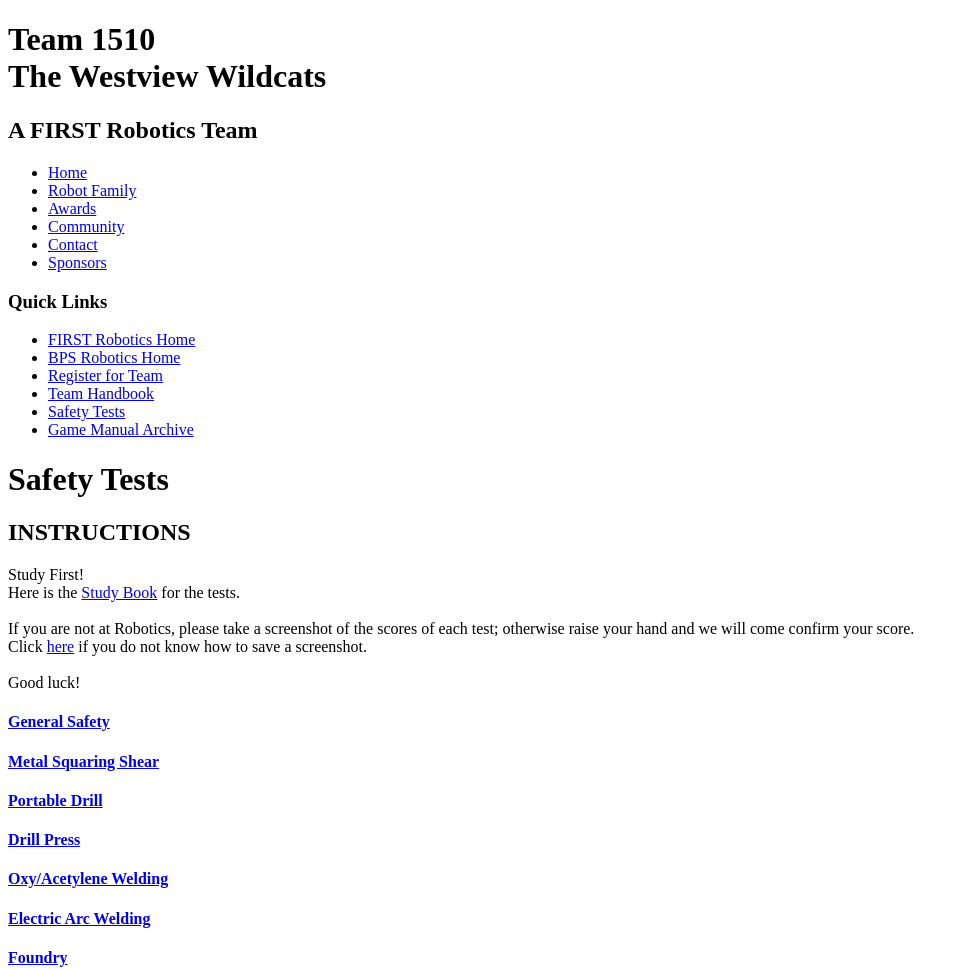
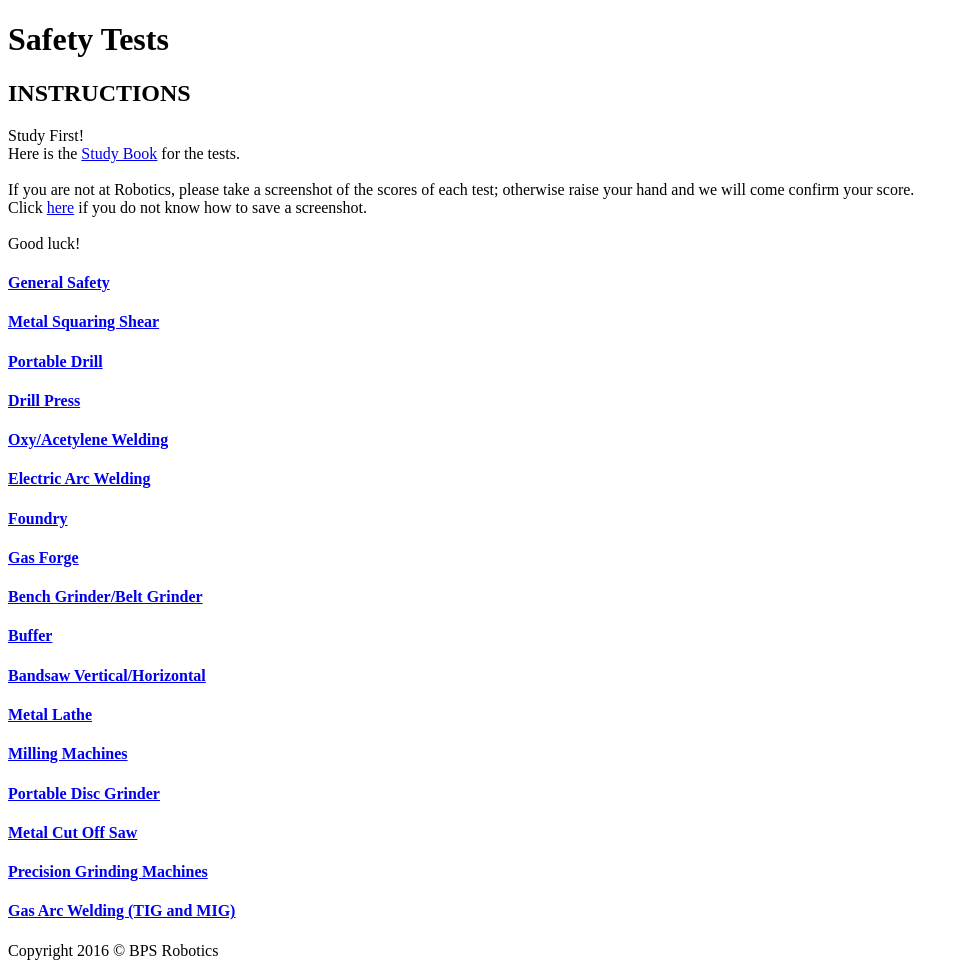
Before and after one commit to bpsrobotics/safetytests-js, a plain HTML site: page index.html in a window 1280 px wide. Shown: the top 969 px of the page, without its empty margins (0-969 px from the left). Drawn offline with Linux system fonts and the light colour scheme.

```diff
--- a/index.html
+++ b/index.html
@@ -1,47 +1,10 @@
 <!DOCTYPE HTML>
 <html>
-
 	<head>
-		<title>1510 Wildcat Robotics</title>
-		<meta name="description" content="website description" />
-		<meta name="keywords" content="website keywords, website keywords" />
+		<title>BPS Robotics Safety Tests</title>
 		<meta http-equiv="content-type" content="text/html; charset=windows-1252" />
-		<link rel="stylesheet" type="text/css" href="../style/style.css" title="style" />
-		<link rel="SHORTCUT ICON" href="../favicon.ico"/>
 	</head>
-
-<body>
-  <div id="main">
-    <div id="header">
-      <div id="logo">
-        <div id="logo_text">
-          <h1>Team 1510<span class="logo_colour"><br>The Westview Wildcats</span></a></h1>
-          <h2>A FIRST Robotics Team</h2>
-        </div>
-      </div>
-      <div id="menubar">
-        <ul id="menu">
-          <li><a href="../index.html">Home</a></li>
-          <li><a href="../bots.html">Robot Family</a></li>
-          <li><a href="../awards.html">Awards</a></li>
-          <li><a href="../community.html">Community</a></li>
-		  <li><a href="../contact.html">Contact</a></li>
-		  <li><a href="../sponsors.html">Sponsors</a></li>
-        </ul>
-      </div>
-    </div>
-    <div id="site_content">
-      <div class="sidebar">
-         <h3>Quick Links</h3>
-        <ul>
-          <li><a href="http://www.usfirst.org/" title="FIRST Robotics Home">FIRST Robotics Home</a></li>
-          <li><a href="../../index.html">BPS Robotics Home</a></li>
-		  <li><a href="../register/index.html">Register for Team</a></li>
-		 <li><a href="../documents/handbook.pdf">Team Handbook</a></li>
-          <li><a href="../safety/index.html">Safety Tests</a></li>
-		  <li><a href="../manuals/index.html">Game Manual Archive</a></li>
-		</ul>
-	  </div>
+	<body>
 		<div id="content">
 			<h1>Safety Tests</h1>
 			<h2>INSTRUCTIONS</h2>
@@ -79,7 +42,7 @@
 			</div>
 			<div id="content_footer"></div>
 			<div id="footer">
-				Copyright 2015 &copy; BPS Robotics</a>
+				Copyright 2016 &copy; BPS Robotics
 			</div>
 		</div>
 	</body>
```
Also changed, not shown: General-Safety/index.htm (+4 -4 lines), General-Safety/results.htm (+1 -3 lines).
